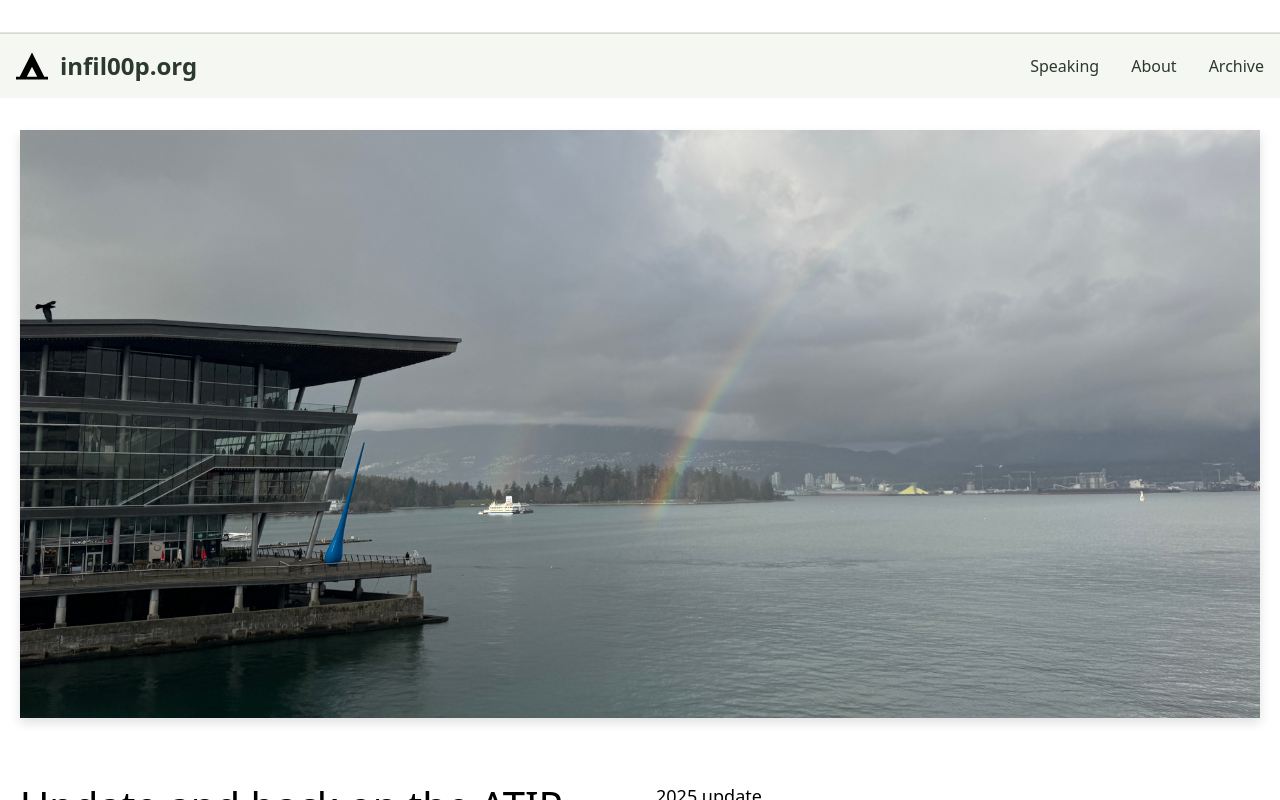
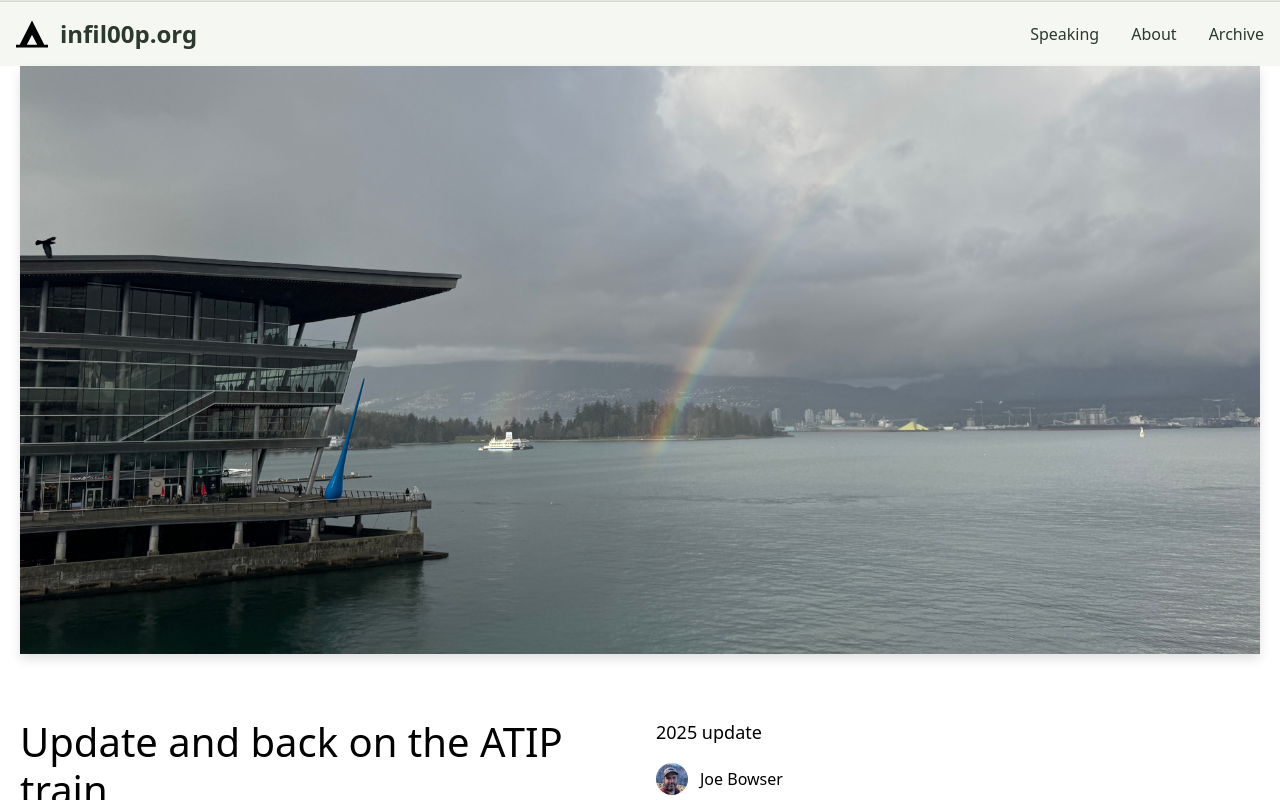
Before and after one commit to infil00p/infil00p.org, a Next.js app: page / in a window 1280 px wide. Shown: the top 800 px of the page. Built offline with nearby package versions, Linux system fonts and the light colour scheme.

Commit message:
Update post padding

```diff
--- a/components/container.tsx
+++ b/components/container.tsx
@@ -6,7 +6,7 @@ type Props = {
 
 const Container = ({ children }: Props) => {
   return (
-    <div className="container mx-auto px-5 mt-8">
+    <div className="container mx-auto px-5">
       {children}
     </div>
   )
--- a/pages/posts/[slug].tsx
+++ b/pages/posts/[slug].tsx
@@ -47,13 +47,12 @@ export default function Post({ post, morePosts, preview }: Props) {
         <title>{title}</title>
       </Head>
       <Header />
-      <div className="mt-8">
       <Container>
         {router.isFallback ? (
           <PostTitle>Loading…</PostTitle>
         ) : (
           <>
-              <article className="mb-32">
+            <article className="mb-32 mt-16">
               <PostHeader
                 title={post.title}
                 coverImage={post.coverImage}
@@ -65,7 +64,6 @@ export default function Post({ post, morePosts, preview }: Props) {
           </>
         )}
       </Container>
-      </div>
     </Layout>
   )
 }
```
Lines whose indentation alone changed are shown as unchanged.
